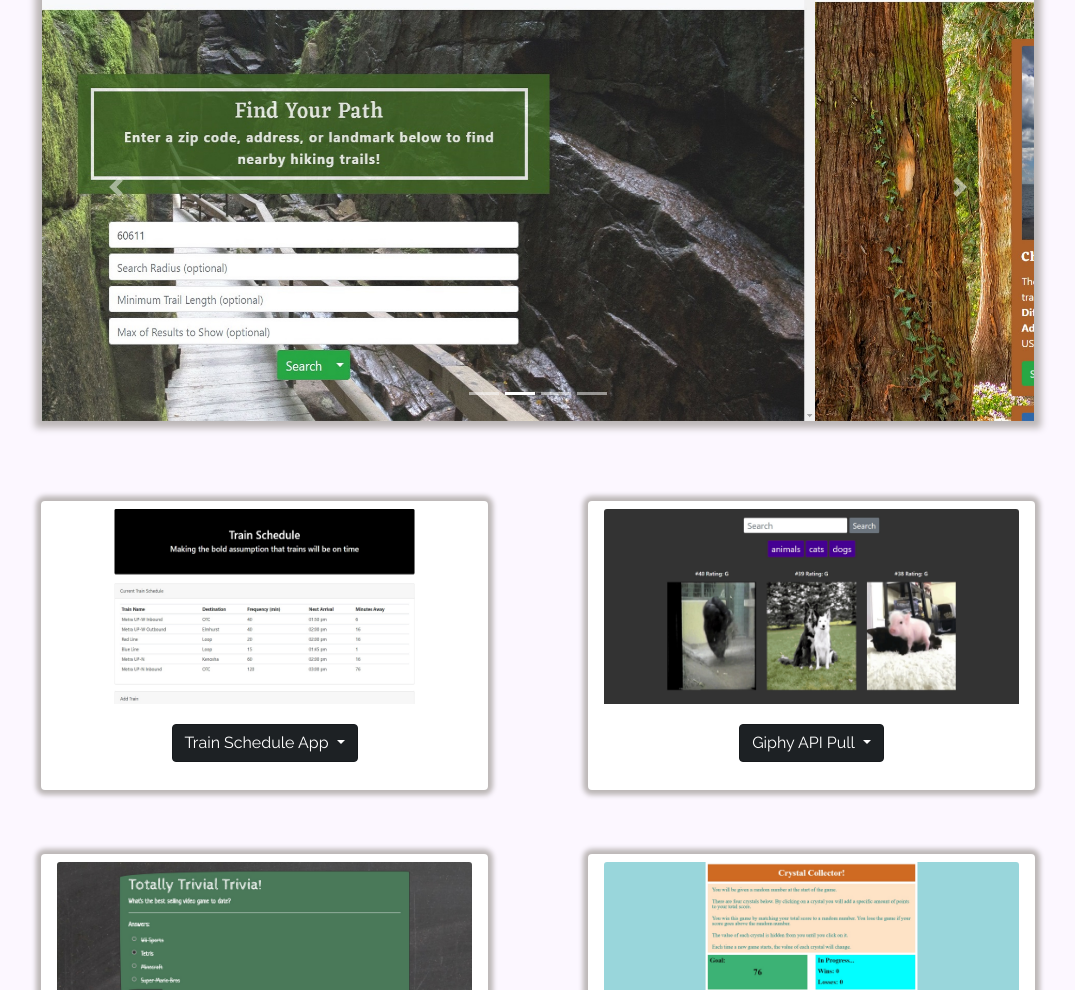
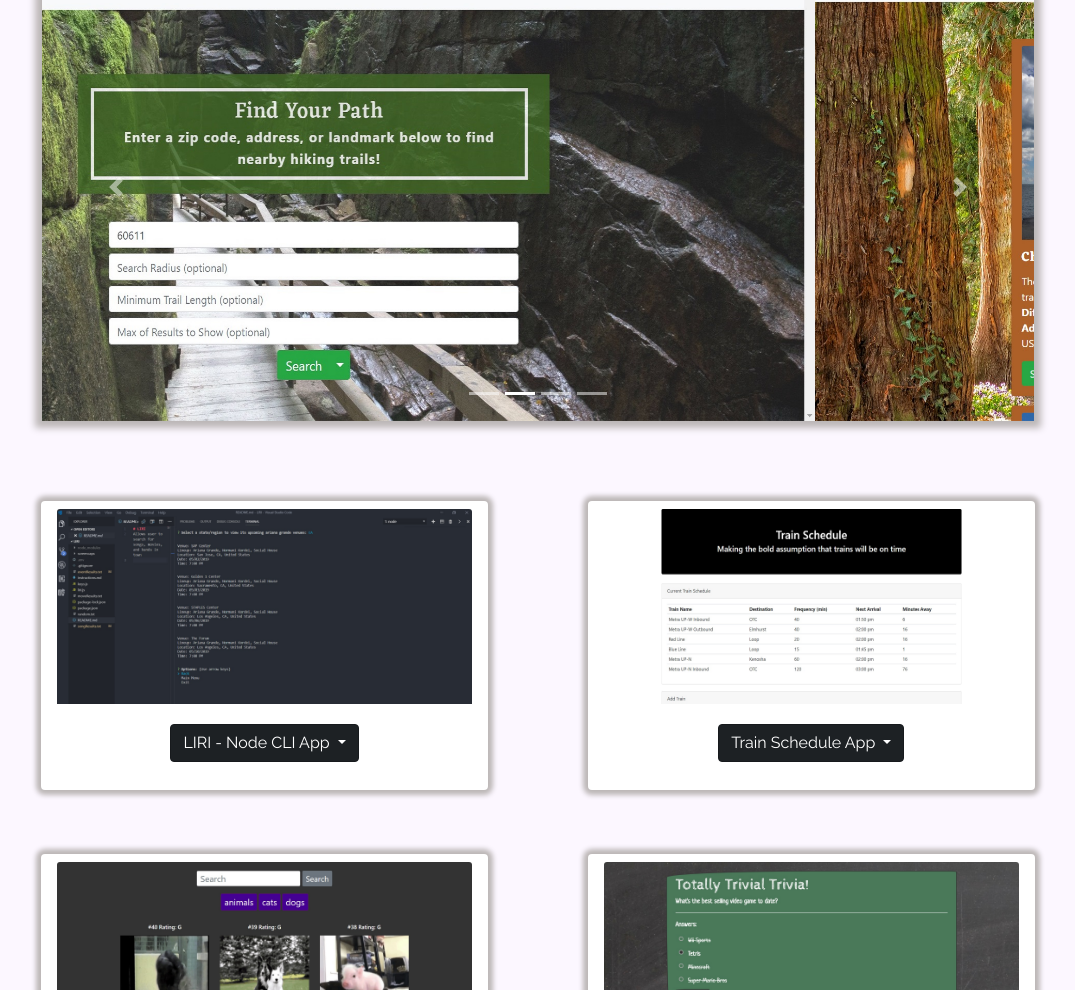
Before and after one commit to SteveLucasCS/stevelucascs.github.io, a plain HTML site: page portfolio.html in a window 1280 px wide. Shown: the part 204-1194 px from the top of the page, without its empty margins (102-1177 px from the left). Drawn offline with nearby package versions, Linux system fonts and the light colour scheme.

Commit message:
added liri to portfolio

```diff
--- a/portfolio.html
+++ b/portfolio.html
@@ -96,6 +96,26 @@
 
       <div class="card-deck">
         <!-- Cards start here -->
+
+        <div class="card text-center col-lg-4 col-md-6 col-sm-12">
+          <div class="card-img-container">
+            <img class="card-img-top img-fluid res-img link" src="assets/images/placeholder.png" alt="Card image cap"
+              data-link="https://github.com/SteveLucasCS/LIRI" data-wide="assets/images/wide/liri.jpg"
+              data-mobile="assets/images/mobile/liri.jpg">
+          </div>
+          <div class="card-body">
+            <div class="dropdown show">
+              <a target="_blank" href="https://github.com/SteveLucasCS/LIRI" class="btn btn-dark dropdown-toggle"
+                data-toggle="dropdown" role="button">
+                LIRI - Node CLI App
+              </a>
+              <div class="dropdown-menu">
+                <a class="dropdown-item" target="_blank" href="https://github.com/SteveLucasCS/LIRI">GitHub Repo</a>
+              </div>
+            </div> <!-- end 'dropdown show' class -->
+          </div>
+        </div> <!-- end card -->
+
         <div class="card text-center col-lg-4 col-md-6 col-sm-12">
           <div class="card-img-container">
             <img class="card-img-top img-fluid res-img link" src="assets/images/placeholder.png" alt="Card image cap"
```
Also changed, not shown: assets/images/mobile/liri.jpg (added), assets/images/mobile/trivia.jpg, assets/images/wide/liri.jpg (added).
